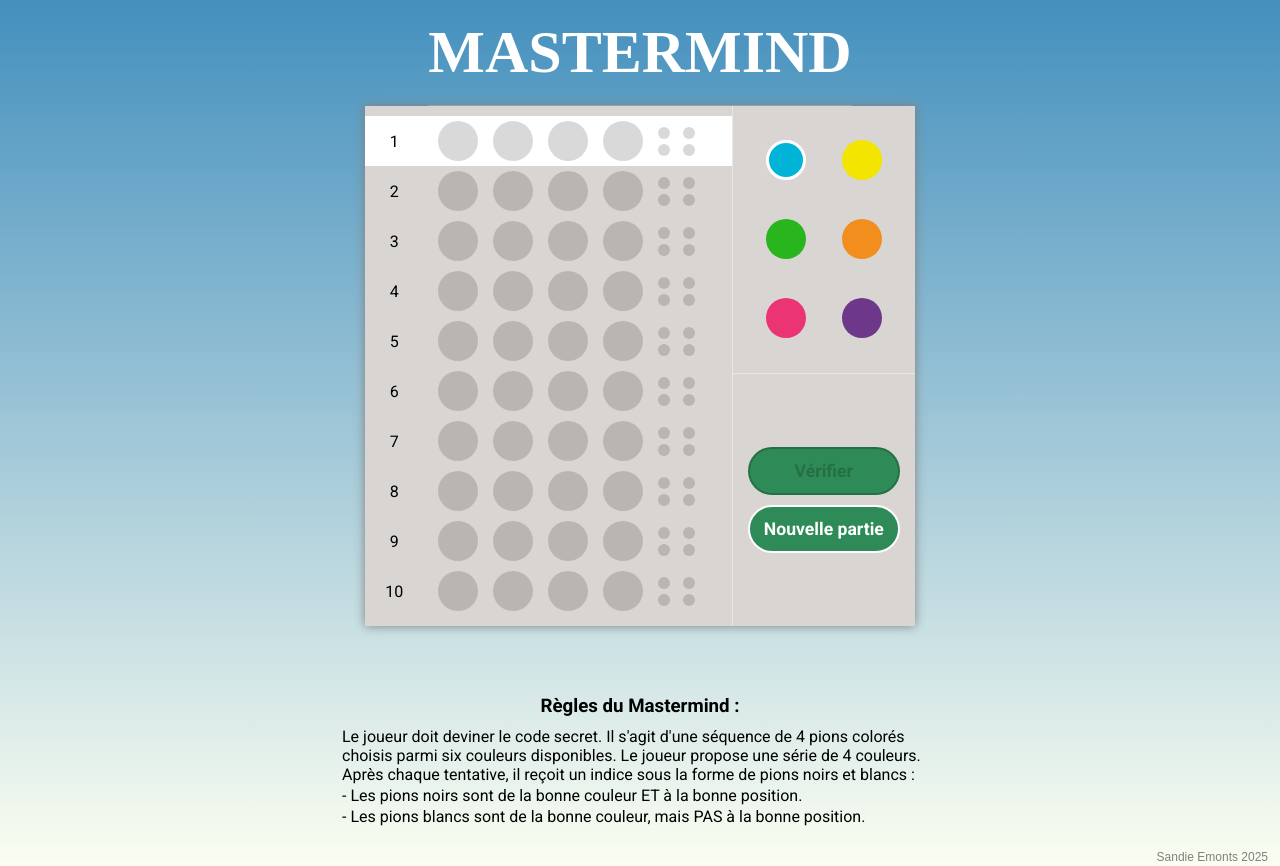
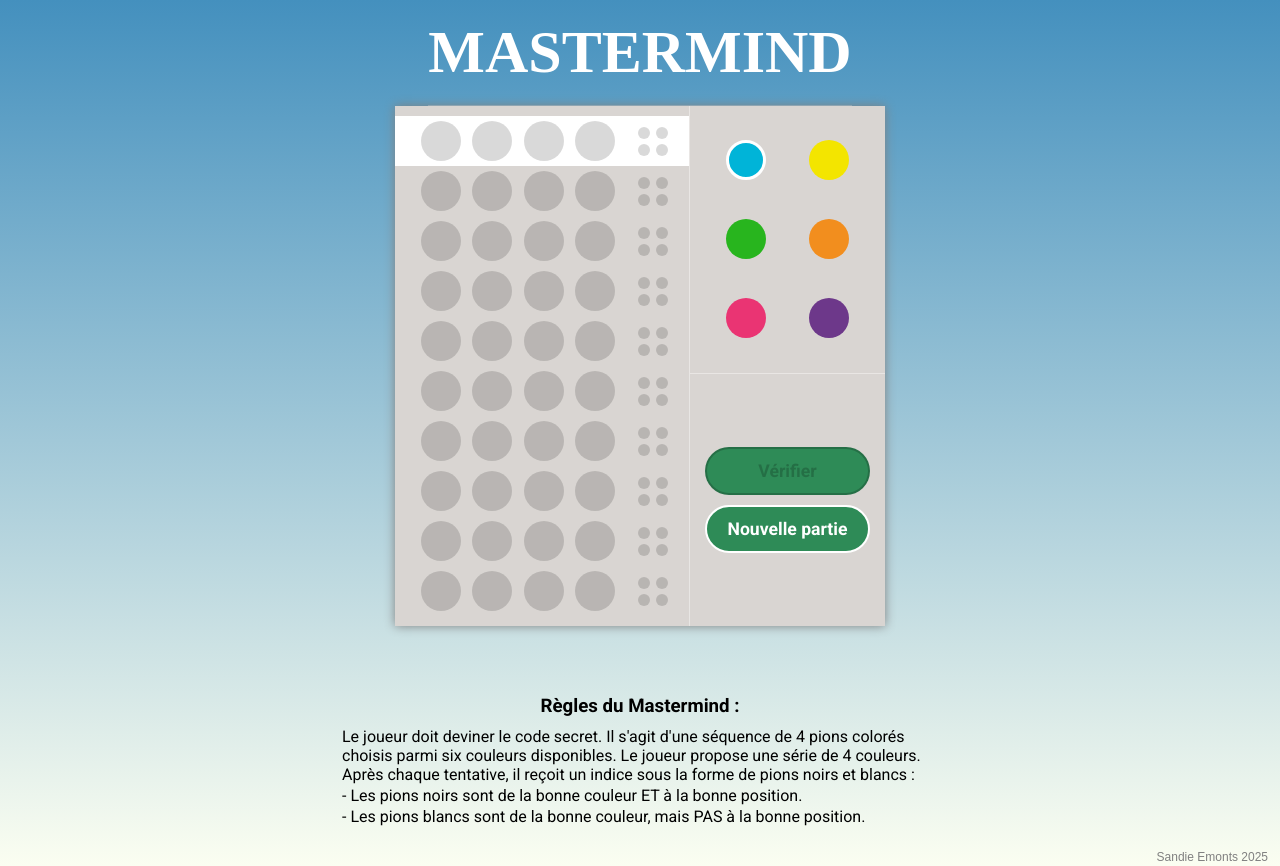
Before and after one commit to sandie75/Mastermind, a React (Vite) app: page / in a window 1280 px wide. Built offline with nearby package versions, Linux system fonts and the light colour scheme; a web font is replaced by a local one.

Commit message:
delete row numbers, fix rows css

```diff
--- a/src/App.css
+++ b/src/App.css
@@ -56,9 +56,9 @@ body {
 .board {
     display: grid;
     position: relative;
-    width: 550px;
+    width: 490px;
     box-shadow: 0px 0px 10px grey;
-    grid-template-columns: 2fr 1fr;
+    grid-template-columns: 3fr 2fr;
     grid-template-rows: auto;
     background: #d9d5d2;
     grid-template-areas:
--- a/src/components/rows/Rows.jsx
+++ b/src/components/rows/Rows.jsx
@@ -14,7 +14,7 @@ const Rows = () => {
                 new Array(10).fill()
                 .map((x,i) =>
                 <div className ={`row ${i===currentRow ? 'active' : ''}`} key={i}>
-                    <div>{i+1}</div>
+
                     <div className='circles'>
                        <Circle color={rows[i][0]} onClick={() => onClick(0)}/>
                        <Circle color={rows[i][1]} onClick={() => onClick(1)}/>
@@ -44,4 +44,6 @@ export default Rows
 - i est l'index de l'élément, utilisé comme contenu du div et pour attribuer une key unique à chaque élément.
 - Chaque itération crée une div avec la classe "row" et un contenu qui affiche l'index (i + 1 pour afficher les nombres de 1 à 10).
 
-key={i} : En React, chaque élément dans une liste doit avoir une key unique pour optimiser le rendu. Ici, on utilise l'index i comme clé, ce qui est correct dans ce cas puisque les éléments ne sont pas réordonnés ou modifiés dynamiquement.*/
+key={i} : En React, chaque élément dans une liste doit avoir une key unique pour optimiser le rendu. Ici, on utilise l'index i comme clé, ce qui est correct dans ce cas puisque les éléments ne sont pas réordonnés ou modifiés dynamiquement.
+
+numbers of every row : <div>{i+1}</div> */
--- a/src/components/rows/rows.css
+++ b/src/components/rows/rows.css
@@ -3,18 +3,16 @@
     margin-top: 10px;
     margin-bottom: 10px;
  }
-
  .row{
     display: grid;
-    grid-template-columns: 16% 60% 12%;
+    grid-template-columns: 70% 11%;
     height: 50px;
     justify-items: center;
     align-items: center;
-    gap: 2%;
+    gap: 10%;
     cursor: not-allowed;
     pointer-events: none;
  }
-
  .row > div{
    display: flex;
    justify-content: space-around;
@@ -24,16 +22,18 @@
   display: grid; /* Priorité au grid pour la classe hints */
   grid-template-columns: repeat(2, 1fr);
   gap: 5px;
+  margin-left: 15px;
 }
-
  .row.active{
    cursor: default;
    pointer-events: all;
    background-color: white;
  }
-
  .hints .circle{
   width: 12px;
   height: 12px;
   border-radius: 50%;
  }
+.circles{
+  margin-left: 40px;
+}
```
